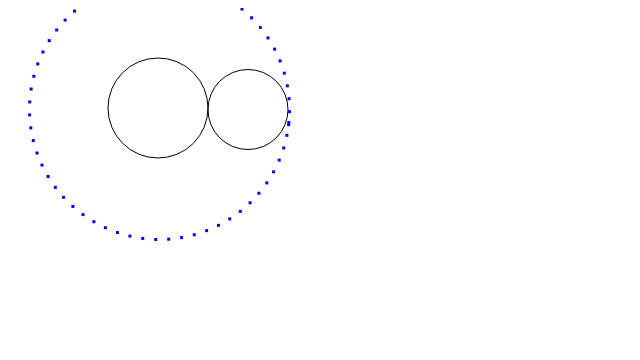
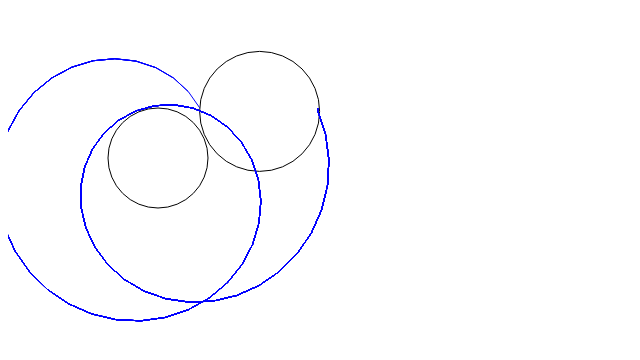
Before and after one commit to Bibekpandey/circ_animate, a plain HTML site: page path-tracer/index.html in a window 1280 px wide. Shown: the whole page, without its empty margins (0-640 px from the left). Drawn offline with Linux system fonts and the light colour scheme.

Commit message:
basic ant

```diff
--- a/path-tracer/elements.js
+++ b/path-tracer/elements.js
@@ -83,12 +83,16 @@ Circle.prototype = {
         else return this.curr_center;
     },
 
+    get_point_relative_position : function(dt) {
+        var angle = this.point_velocity*dt;
+        return this.point_position.rotate(angle, this.center.x, this.center.y);
+    },
+
     get_point_position : function(dt) {
         var newcenterpos = this.get_position(dt);
         var angle = this.point_velocity*dt;
-        var currpos = this.curr_point_position;
-        var rotated = currpos.rotate(angle, this.curr_center.x, this.curr_center.y);
-        var d_centerpos = newcenterpos.difference(this.curr_center.x, this.curr_center.y);
+        var rotated = this.get_point_relative_position(dt);
+        var d_centerpos = this.curr_center.difference(this.center.x, this.center.y);
         return rotated.translate(d_centerpos.x, d_centerpos.y);
     },
 
@@ -97,11 +101,14 @@ Circle.prototype = {
     },
 
     update_point_position : function(dt) {
-        this.curr_point_position = this.get_point_position(dt);
+        //this.curr_point_position = this.get_point_position(dt);
+        this.point_position = this.get_point_relative_position(dt);
     },
 
     set_surface: function(surface) {
         this.surface = surface;
+        this.surface.child = this;
+        this.surface.point_position = this.center;
         surface.curr_point_position = this.surface.curr_point_position = this.curr_center;
         surface.point_velocity = this.surface.point_velocity = this.velocity;
     },
--- a/path-tracer/index.html
+++ b/path-tracer/index.html
@@ -30,15 +30,17 @@
         var canvas1 = document.getElementById('tracer1');
         var ctx1 = canvas1.getContext('2d');
         ctx1.fillStyle="blue";
+        ctx1.strokeStyle="blue";
 
         var canvasData = ctx.getImageData(0, 0, W, H);
 
 
-        var elem= new Circle(240, 100, 40);
-        var circle = new Circle(150, 100, 50);
+        var elem= new Circle(250, 100, 60);
+        var circle = new Circle(150, 150, 50);
 
-        elem.velocity = 1;
-        circle.velocity = 1;
+        elem.velocity = 2;
+        elem.point_velocity=0.5;
+        circle.velocity = 0;
         elem.set_surface(circle);
         //circle.set_child(elem);
 
@@ -60,12 +62,15 @@
                 elems[x].update_point_position(dt);
             }
         }
+        ctx1.beginPath();
+        ctx1.moveTo(elem.get_point_position(0).x, elem.get_point_position(0).y);
         function renderPath() {
-            if(time>2*3.15)return;
+            if(time>3.15*2)return;
             var pos = elem.get_point_position(dt);
             ctx.clearRect(0,0,W,H);
             renderElements(dt);
-            ctx1.fillRect(pos.x, pos.y, 3, 3);
+            ctx1.lineTo(pos.x, pos.y, 3, 3);
+            ctx1.stroke();
             //requestAnimFrame(function(){renderPath()});
             setTimeout(renderPath, 40);
             time+=dt;
```
